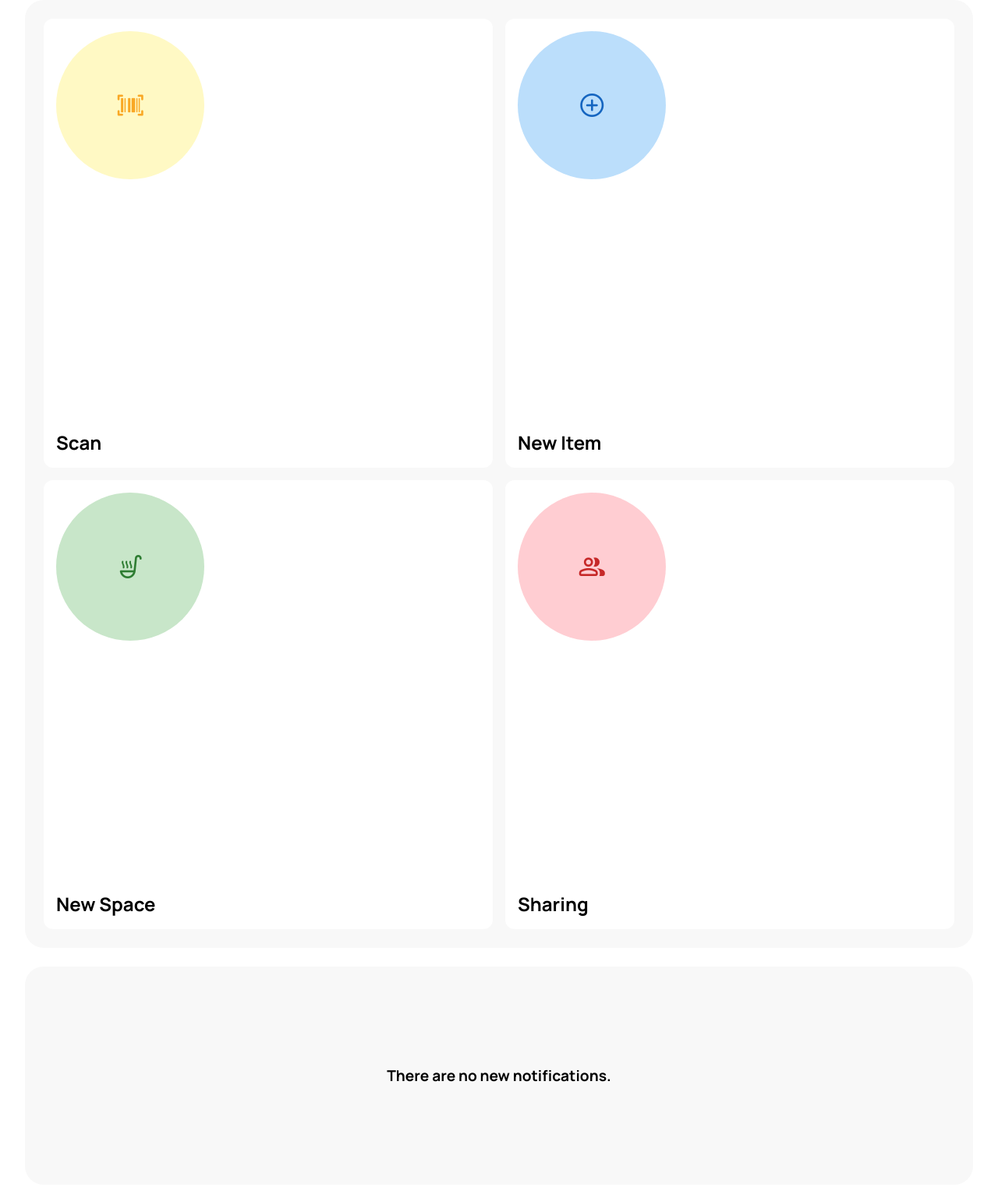
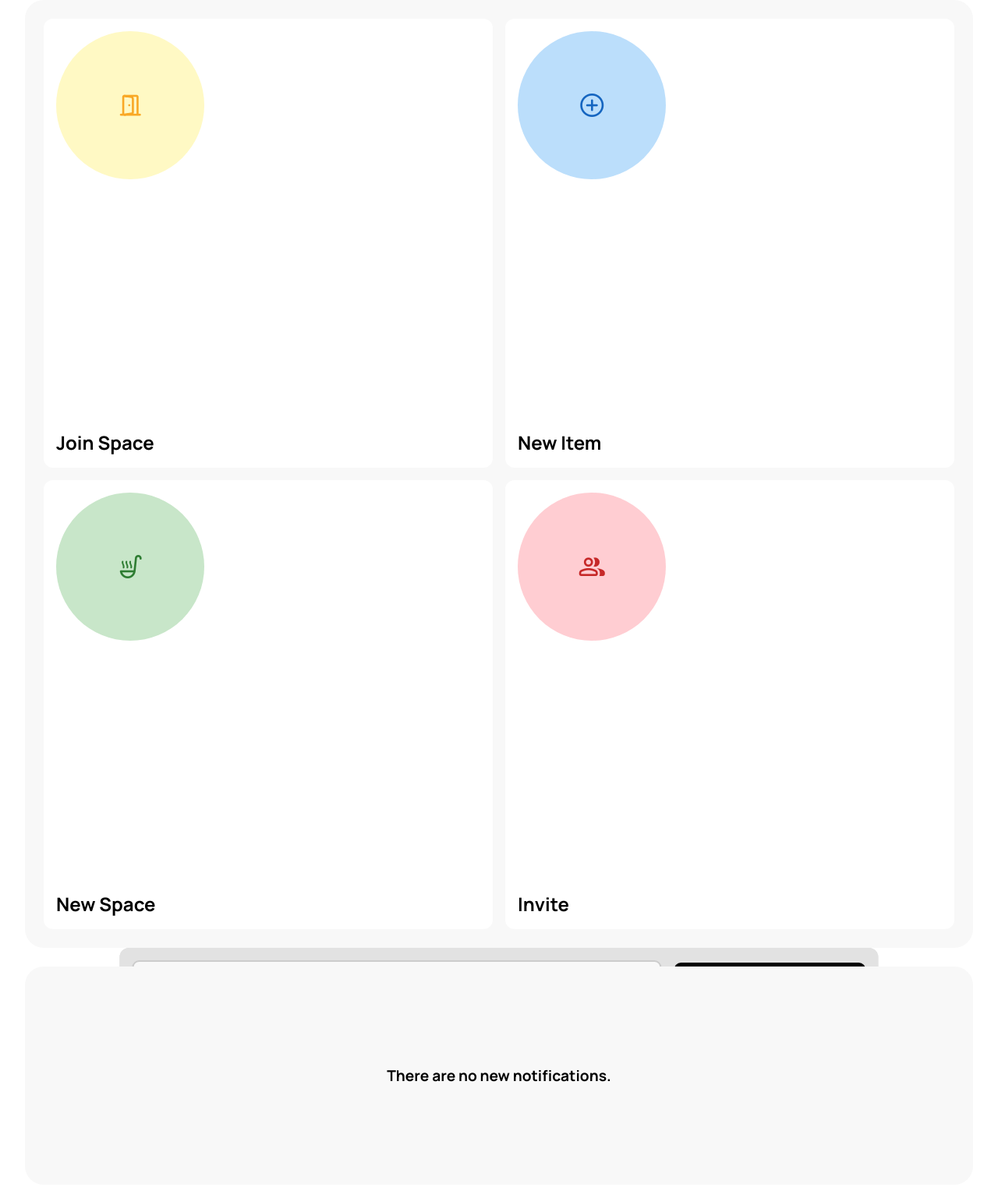
Before and after one commit to czett/shelfi, a Flask app: page /dashboard in a window 1280 px wide. Shown: the part 80-1617 px from the top of the page at 78% size. Run offline with Flask 3, Linux system fonts and the light colour scheme; the visitor is signed in with stand-in values (Sample User, id 1); data that the repository does not hold is empty; some libraries are stand-ins or nearby versions.

Commit message:
basic invite creating and joining functionality works atm

```diff
--- a/app.py
+++ b/app.py
@@ -1,5 +1,5 @@
 from flask import Flask, render_template, redirect, session, request, jsonify
-import database, dotenv, os, re
+import database, dotenv, os, re, random, string
 from datetime import datetime
 
 try:
@@ -122,13 +122,9 @@ def view_space(space_id):
     if not database.is_user_in_space(session.get('user_id'), space_id):
         return redirect('/dashboard')
 
-    print("user in space")
-
     space = database.get_space_details(space_id)
 
     session['current_space_id'] = space_id
-
-    print("space details")
 
     # get shopping list
     shopping_list = database.get_shopping_list(space_id)
@@ -148,8 +144,6 @@ def view_space(space_id):
                 item['created_at'] = dt.strftime('%b %d, %Y')
             except Exception:
                 pass
-
-    print("shopping list")
 
     # get items in space
     items = database.get_space_items(space_id)
@@ -171,8 +165,6 @@ def view_space(space_id):
     num_expired = 0
     num_expiring_soon = 0
 
-    print("items")
-
     # determine items that expire soon or are expired
     for item in items:
         if item.get('expiration_date'):
@@ -187,8 +179,6 @@ def view_space(space_id):
                         num_expiring_soon += 1
             except Exception:
                 pass
-
-    print("expiration")
 
     return render_template('space.html', session=session, space=space, items=items, shopping_list=shopping_list, num_expired=num_expired, num_expiring_soon=num_expiring_soon)
 
@@ -365,5 +355,53 @@ def add_item_to_shopping_list():
     else:
         return jsonify({"success": False, "message": result}), 500
 
+@app.route("/api/create-invitation", methods=['POST'])
+def create_invitation():
+    if not check_logged_in():
+        return jsonify({"success": False, "message": "You are not logged in."}), 401
+
+    # fetch user_id from session, so logged in user
+    # fetch space id from json query as one user might be in multiple spaces and only wants to create an invite for one
+    data = request.get_json()
+    user_id = session.get('user_id')
+    space_id = data.get("space_id")
+
+    if not space_id or not user_id or not data:
+        return jsonify({"success": False, "message": "Invalid input."}), 400
+
+    success, message, result = database.create_invitation_code(user_id, space_id)
+    if success:
+        return jsonify({
+            "success": True,
+            "invitation": {
+                "id": result[0],
+                "code": result[1]
+            }
+        })
+    else:
+        return jsonify({"success": False, "message": message})
+
+@app.route("/api/handle-invitation", methods=['POST'])
+def handle_invitation_route():
+    if not check_logged_in():
+        return jsonify({"success": False, "message": "You are not logged in."}), 401
+
+    data = request.get_json()
+    user_id = session.get('user_id')
+    invitation_code = data.get("invitation_code")
+
+    if not invitation_code or not user_id:
+        return jsonify({"success": False, "message": "Invalid input."}), 400
+
+    success, message, result = database.handle_invitation(user_id, invitation_code)
+
+    if success:
+        return jsonify({
+            "success": True,
+            "invitation": result
+        })
+    else:
+        return jsonify({"success": False, "message": message})
+
 if __name__ == '__main__':
     app.run(debug=True, port=8080)
--- a/static/scripts/basic.js
+++ b/static/scripts/basic.js
@@ -1,6 +1,6 @@
-function expandListForm() {
+function expandListForm(cssClass) {
     // const button = document.querySelector('.create-space-button');
-    const form = document.querySelector('.list-form');
+    const form = document.querySelector('.' + cssClass);
 
 
     if (form.getAttribute('data-expanded') === 'false') {
@@ -276,3 +276,108 @@ function focusSpacesList(){
     }, 1000);
     return;
 }
+
+function openInviteMenu(){
+    // request api/create-invitation with deault space id of 2 for testing
+    fetch('/api/create-invitation', {
+        method: 'POST',
+        headers: {
+            'Content-Type': 'application/json',
+            'Accept': 'application/json',
+        },
+        body: JSON.stringify({
+            space_id: 2
+        }),
+    })
+    .then(response => response.json())
+    .then(data => {
+        console.log(data);
+    })
+    .catch(err => console.error('Request failed', err));
+    return;
+}
+
+document.getElementById("create-invite-form").addEventListener("submit", function(e) {
+    e.preventDefault();
+    const spaceId = document.getElementById("space").value;
+
+    fetch("/api/create-invitation", {
+        method: "POST",
+        headers: {
+            "Content-Type": "application/json",
+            "Accept": "application/json"
+        },
+        body: JSON.stringify({ space_id: spaceId })
+    })
+    .then(res => res.json())
+    .then(data => {
+        if (data.success) {
+            addInviteMessage(data.invitation.code, spaceId);
+        } else {
+            alert("Error: " + data.message);
+        }
+    })
+    .catch(err => console.error("Request failed", err));
+});
+
+function addInviteMessage(code, spaceId) {
+    const overview = document.querySelector(".child.overview");
+
+    // die "no messages" Info ausblenden
+    const noMsg = overview.querySelector(".no-messages-text");
+    if (noMsg) noMsg.style.display = "none";
+
+    // neues Message Element
+    const msg = document.createElement("div");
+    msg.classList.add("message", "info");
+    msg.innerHTML = `
+        <div class="message-icon">
+            <span class="material-symbols-rounded">group</span>
+        </div>
+        <div class="message-text">
+            Invite for space <strong>${spaceId}</strong>:
+            <code>${code}</code>
+            <button class="copy-btn">Copy</button>
+        </div>
+    `;
+
+    // copy handler
+    msg.querySelector(".copy-btn").addEventListener("click", () => {
+        navigator.clipboard.writeText(code)
+            .then(() => {
+                msg.querySelector(".copy-btn").textContent = "Copied!";
+                setTimeout(() => {
+                    msg.querySelector(".copy-btn").textContent = "Copy";
+                }, 1500);
+            })
+            .catch(err => console.error("Clipboard error:", err));
+    });
+
+    // ganz oben einfügen
+    overview.prepend(msg);
+}
+
+// join space via invite
+document.getElementById("join-space-form").addEventListener("submit", function(e) {
+    e.preventDefault();
+    const code = document.getElementById("invitation_code").value.trim();
+
+    fetch("/api/handle-invitation", {
+        method: "POST",
+        headers: {
+            "Content-Type": "application/json",
+            "Accept": "application/json"
+        },
+        body: JSON.stringify({ invitation_code: code })
+    })
+    .then(res => res.json())
+    .then(data => {
+        if (data.success) {
+            alert("Joined space successfully!");
+            location.reload();
+        } else {
+            alert("Error: " + data.message);
+        }
+    })
+    .catch(err => console.error("Request failed", err));
+});
--- a/static/style/style.css
+++ b/static/style/style.css
@@ -162,6 +162,7 @@ div, p, a{
     display: grid;
     grid-template-columns: repeat(2, 1fr);
     gap: 1rem;
+    user-select: none;
 }
 
 .child.quick-actions .quick-action{
@@ -432,6 +433,10 @@ div, p, a{
     transform: translate(50%, 100%);
     border-radius: var(--radius) var(--radius) 0 0;
     padding: 1rem;
+}
+
+.quick-actions .list-form{
+    width: 80%;
 }
 
 .list-form form{
--- a/templates/dashboard.html
+++ b/templates/dashboard.html
@@ -5,11 +5,11 @@
 <div class="dashboard">
     <div class="row">
         <div class="child quick-actions">
-            <div class="quick-action">
+            <div class="quick-action" onmousedown="expandListForm('join-space-form')">
                 <div class="quick-action-icon">
-                    <span class="material-symbols-rounded">barcode_scanner</span>
+                    <span class="material-symbols-rounded">door_open</span>
                 </div>
-                <div class="quick-action-name">Scan</div>
+                <div class="quick-action-name">Join Space</div>
             </div>
             <div class="quick-action" onmousedown="focusSpacesList()">
                 <div class="quick-action-icon">
@@ -17,17 +17,35 @@
                 </div>
                 <div class="quick-action-name">New Item</div>
             </div>
-            <div class="quick-action" onmousedown="expandListForm()">
+            <div class="quick-action" onmousedown="expandListForm('create-space-form')">
                 <div class="quick-action-icon">
                     <span class="material-symbols-rounded">soup_kitchen</span>
                 </div>
                 <div class="quick-action-name">New Space</div>
             </div>
-            <div class="quick-action">
+            <div class="quick-action" onmousedown="expandListForm('create-invite-form')">
                 <div class="quick-action-icon">
                     <span class="material-symbols-rounded">group</span>
                 </div>
-                <div class="quick-action-name">Sharing</div>
+                <div class="quick-action-name">Invite</div>
+            </div>
+
+            <div class="join-space-form list-form" data-expanded="false">
+                <form id="join-space-form">
+                    <input type="text" id="invitation_code" name="invitation_code" required placeholder="Invitation Code">
+                    <button type="submit">Join</button>
+                </form>
+            </div>
+
+            <div class="create-invite-form list-form" data-expanded="false">
+                <form id="create-invite-form">
+                    <select name="space" id="space">
+                        {% for space in spaces %}
+                            <option value="{{space.id}}">{{space.name}}</option>
+                        {% endfor %}
+                    </select>
+                    <button type="submit">Create</button>
+                </form>
             </div>
         </div>
 
@@ -57,7 +75,7 @@
                 Overview of your kitchen spaces
             </div>
 
-            <div class="create-space-button add-list-item-button" onmousedown="expandListForm()">
+            <div class="create-space-button add-list-item-button" onmousedown="expandListForm('create-space-form')">
                 <div class="create-space-icon add-list-item-icon">
                     <span class="material-symbols-rounded">add</span>
                 </div>
```
Also changed, not shown: database.py (+88 -0 lines).
